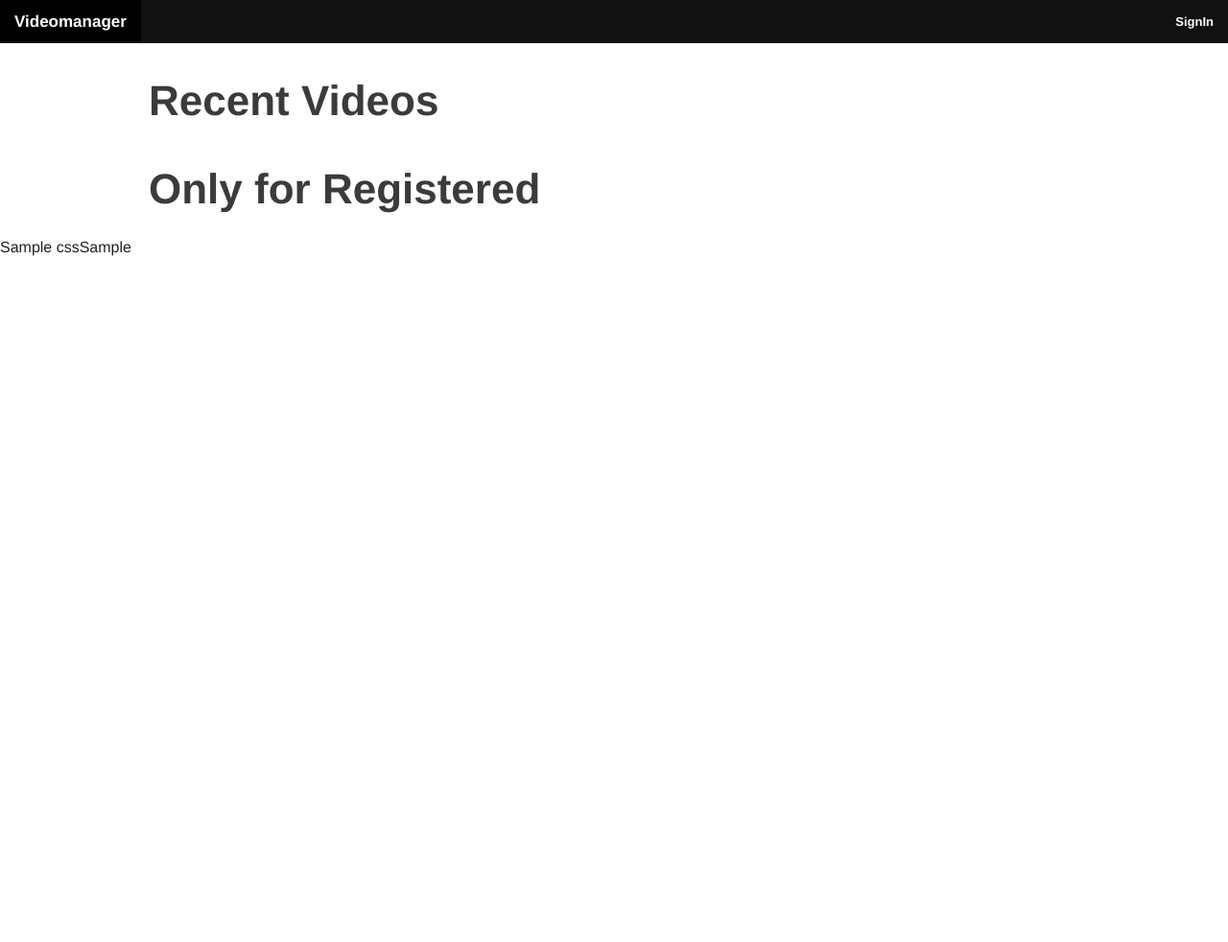
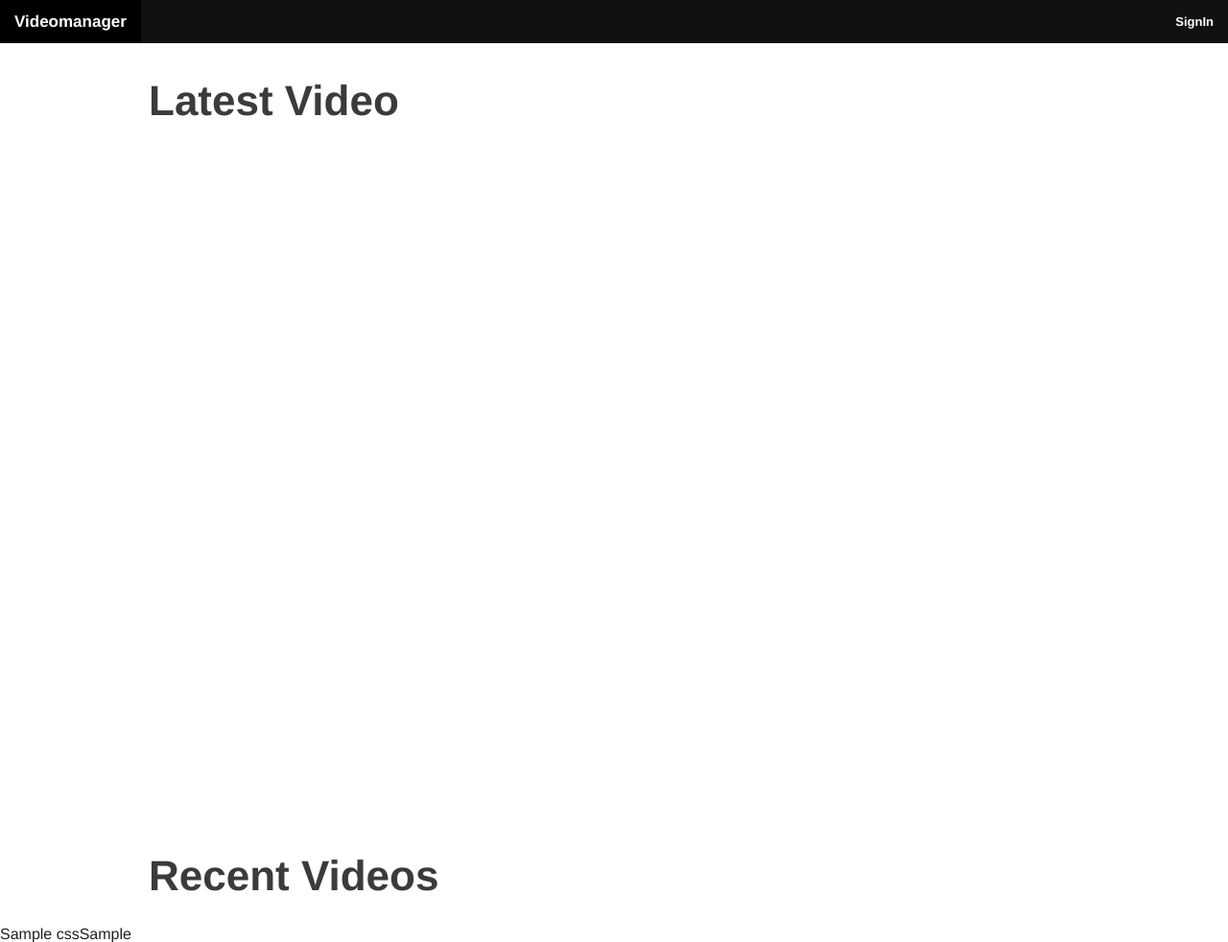
Before and after one commit to andreas83/Videosharing, a PHP site: template app/template/default/main.php in a window 1280 px wide. Shown: the whole page at 96% size. Before the commit the page ends 267 px from the top, so only its background shows below. Run offline with PHP 8.4, Linux system fonts and the light colour scheme; the template is opened without the code that fills it: most values are stand-ins (such as "Sample title", 1, 10 or a date in 2020); data that the repository does not hold is empty.

Commit message:
latest featured video

```diff
--- a/app/template/default/main.php
+++ b/app/template/default/main.php
@@ -1,12 +1,37 @@
+
+
+
 
 <div class="row">
     <div class="large-12 columns">
+        <h1>Latest Video</h1>
+    </div>
+
+
+
+    <div class="large-12 columns flex-video">
+    <?php
+    $video = new Video();
+    $data = $video->get_list(array("isConverted" => 1, "visibility_setting" => 1), "0, 1");
+    $i = 0;
+    foreach ($data as $view) {
+         ?>
+            <video video="<?= $view->id; ?>"  controls="controls" poster="<?php echo Config::get('address'); ?>/public/video/<?php echo $view->user_id; ?>/<?= $view->id; ?>/thumb<?php echo $view->thumb; ?>.png">
+            <source src="<?php echo Config::get('address'); ?>/public/video/<?php echo $view->user_id; ?>/<?= $view->id; ?>/<?= $view->id; ?>.mp4" type="video/mp4">
+            <source src="<?php echo Config::get('address'); ?>/public/video/<?php echo $view->user_id; ?>/<?= $view->id; ?>/<?= $view->id; ?>.webm" type="video/webm">
+
+        </video>
+	<?
+    }
+    ?>
+    </div>
+
+    <div class="large-12 columns">
         <h1>Recent Videos</h1>
     </div>
-</div>
     <?php
     $video = new Video();
-    $data = $video->get_list(array("isConverted" => 1, "visibility_setting" => 1), 9);
+    $data = $video->get_list(array("isConverted" => 1, "visibility_setting" => 1), "1, 9");
     $i = 0;
     foreach ($data as $row) {
         if (($i % 3) == 0) {
@@ -16,11 +41,11 @@
         }
         ?>
 
-        <div class="large-4 columns">
+        <div class="large-4 small-6 columns text-center">
             <a href="<?php echo Config::get('address'); ?>/video/view?id=<?= $row->id; ?>">
-                <img src="<?php echo Config::get('address'); ?>/video/view/thumbnail?id=<?= $row->id; ?>&amp;width=200&amp;height=100" width="200" height="100" class="img-polaroid" alt="thumbnail of <?= $row->title; ?>" />
+                <img src="<?php echo Config::get('address'); ?>/video/view/thumbnail?id=<?= $row->id; ?>&amp;width=200&amp;height=100"  class="img-polaroid" alt="thumbnail of <?= $row->title; ?>" />
             </a>
-            <h4><a href="<?php echo Config::get('address'); ?>/video/view?id=<?= $row->id; ?>"><?= $row->title; ?></a></h4>
+            <h4 class="hide-on-small"><a href="<?php echo Config::get('address'); ?>/video/view?id=<?= $row->id; ?>"><?= $row->title; ?></a></h4>
         </div>
 
     <?
@@ -28,33 +53,3 @@
 }
 echo "</div>";
 ?>
-
-
-    <div class="row">
-        <div class="large-12 columns">
-            <h1>Only for Registered</h1></div>
-    </div>
-
-    <div class="large-12 columns">
-<?php
-$video = new Video();
-$data = $video->get_list(array("isConverted" => 1, "visibility_setting" => 2), 9);
-$i = 0;
-foreach ($data as $row) {
-    if (($i % 3) == 0) {
-        if ($i != 1)
-            echo "</div>\n";
-        echo '<div class="row">';
-    }
-    ?>
-
-            <div class="large-4 small-8  columns">
-                <a href="<?php echo Config::get('address'); ?>/video/view?id=<?= $row->id; ?>"><img src="./video/view/thumbnail?id=<?= $row->id; ?>&amp;width=200&amp;height=100" width="200" height="100" class="img-polaroid" alt="thumbnail of <?= $row->title; ?>" /></a>
-                <h3><a href="<?php echo Config::get('address'); ?>/video/view?id=<?= $row->id; ?>"><?= $row->title; ?></a></h3>
-            </div>
-
-    <?
-    $i++;
-}
-echo "</div>";
-?>
```
